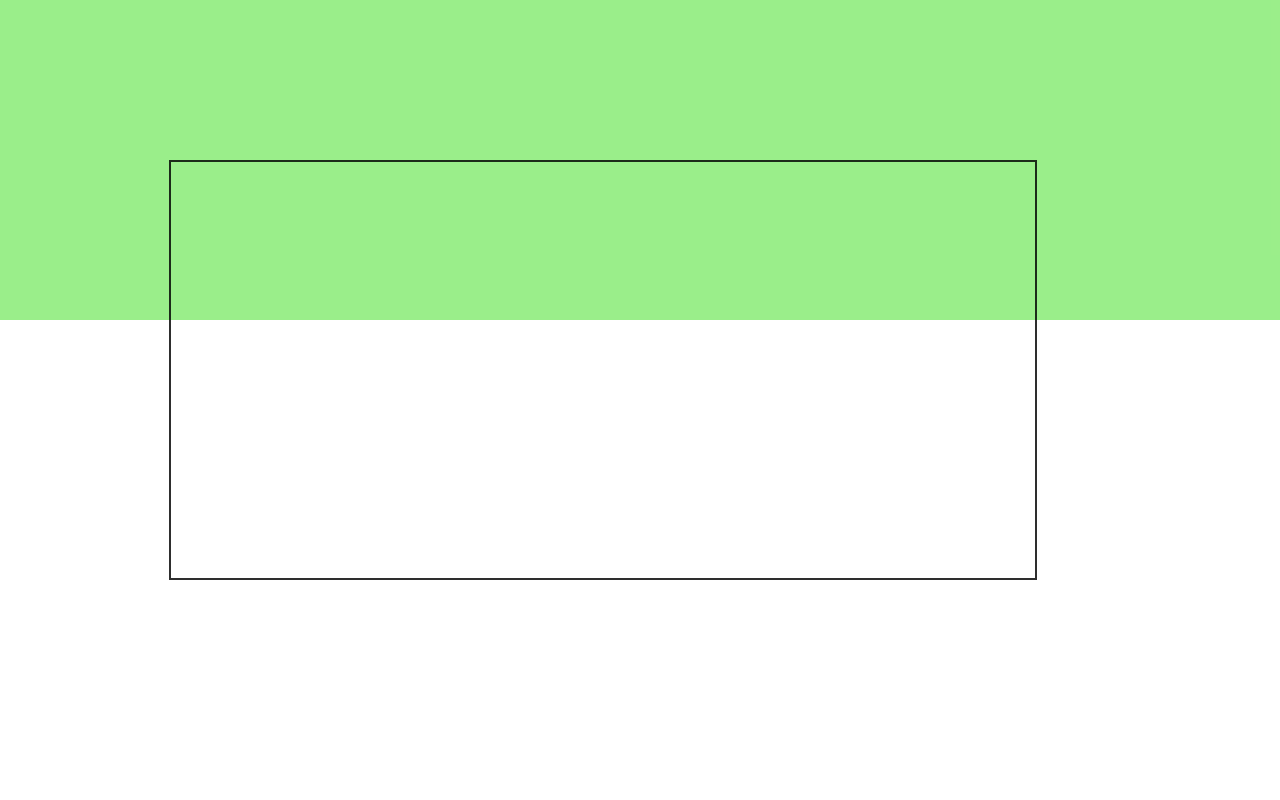
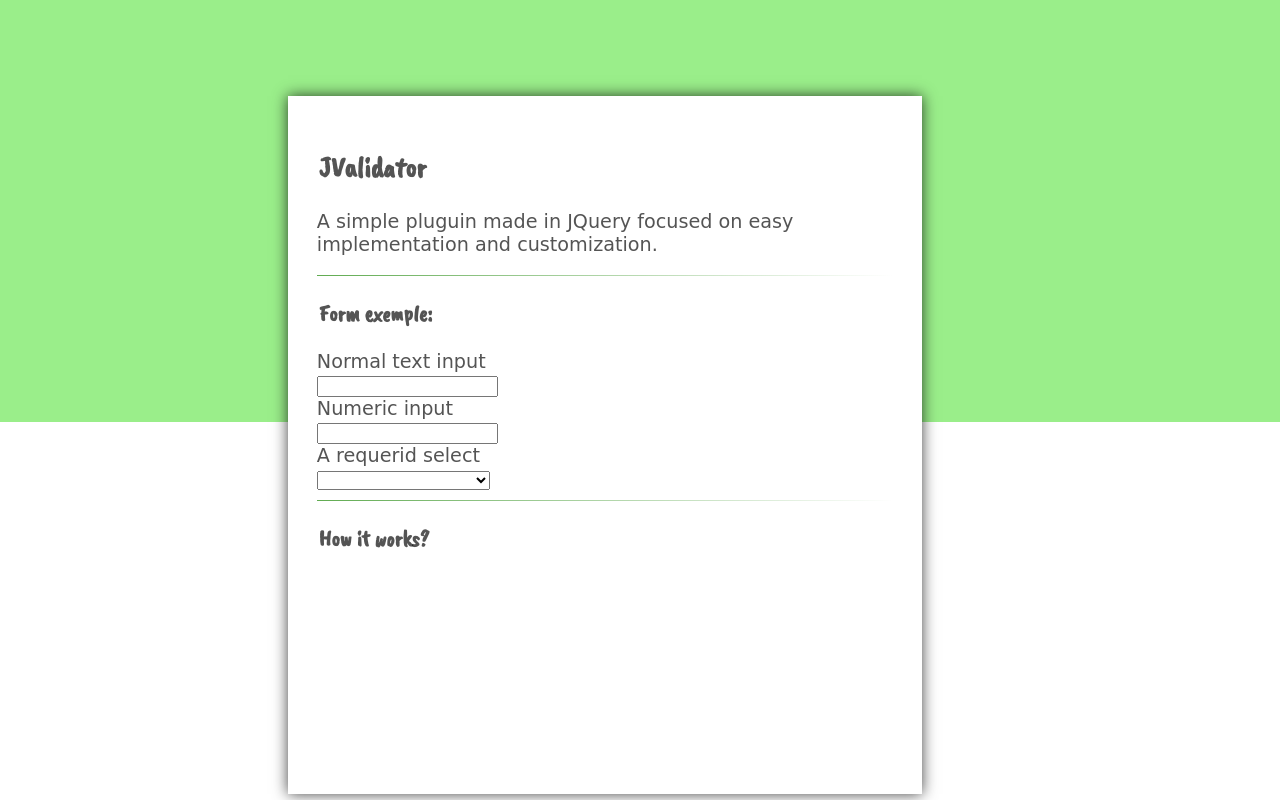
Before and after one commit to JonathanCotta/JValidator, a plain HTML site: page index.html in a window 1280 px wide. Drawn offline with nearby package versions, Linux system fonts and the light colour scheme; a web font is replaced by a local one.

Commit message:
layout and structure

```diff
--- a/css/style.css
+++ b/css/style.css
@@ -1,28 +1,50 @@
+@import url(https://fonts.googleapis.com/css?family=Dekko|Caveat+Brush);
+
 html{
   width: 100%;
-  height: 100%;
 }
 
 body{
   padding: 0px;
   margin: 0px;
+  font-family: 'Dekko', cursive;
+  font-size: 1.2em;
+  color: rgba(0,0,0,.67);
 }
 
+h3,h1{
+  font-family: 'Caveat Brush', cursive;
+}
+
+hr{
+  height: 0.08em;
+  border: none;
+  background: linear-gradient(to right, rgba(57,150,38,.8) ,rgb(255,255,255));
+}
+
+.form-element{
+  min-width: 10em;
+  width: 13em;
+}
 .top-background{
-  position: relative;
+  position: fixed;
+  z-index: 0;
   background-color: rgba(88,227,60,.6);
   width: 100%;
-  height: 20em;
+  height: 22em;
 }
 
 .container{
   position: absolute;
-  border: 2px solid rgba(0,0,0,.82);
-  width: 60%;
-  height: 40%;
-  padding: 3em;
-  margin-top: -10em;
-  right: 19%;
+  z-index: 1;
+  width: 30em;
+  height: 80%;
+  padding: 1.5em;
+  margin-top: 5em;
+  margin-bottom: 2em;
+  right: 28%;
+  background-color: rgb(255,255,255);
+  box-shadow: 0px 0px 14px rgba(0,0,0,.74);
 }
 
 .form-container{
--- a/index.html
+++ b/index.html
@@ -7,13 +7,36 @@
 </head>
 <body>
   <header>
-    <div class="top-background">
-
-    </div>
+    <div class="top-background"></div>
   </header>
   <section class="container">
     <div class="form-container">
+      <legend><h1> JValidator</h1></legend>
+      <p>A simple pluguin made in JQuery focused on easy implementation and customization.</p>
+      <hr>
+      <form class="" action="index.html" method="post">
+        <legend><h3>Form exemple:</h3></legend>
 
+        <label for="txt">Normal text input</label></br>
+        <input type="text" name="txt" value="" class="form-element"></br>
+
+        <label for="numeric">Numeric input</label></br>
+        <input type="text" name="numeric" value="" class="form-element"></br>
+
+        <label for="selection">A requerid select</label></br>
+        <select class="form-element" name="selection">
+          <option value="" selected disabled hidden></option>
+          <option value="1"> Option 1 </option>
+          <option value="2"> Option 2 </option>
+          <option value="3"> Option 3 </option>
+          <option value="4"> Option 4 </option>
+        </select>
+
+      </form>
+      <hr>
+      <legend>
+        <h3>How it works?</h3>
+      </legend>
     </div>
   </section>
 
```
